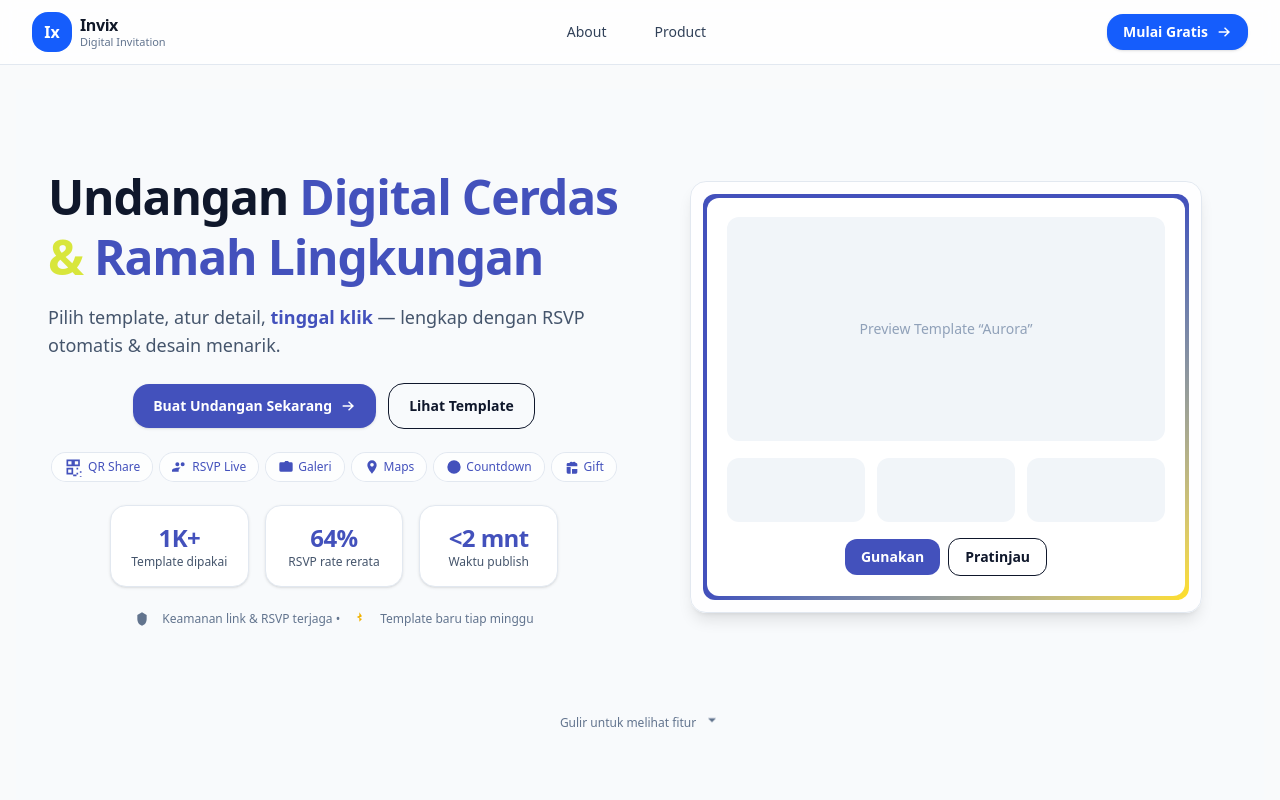
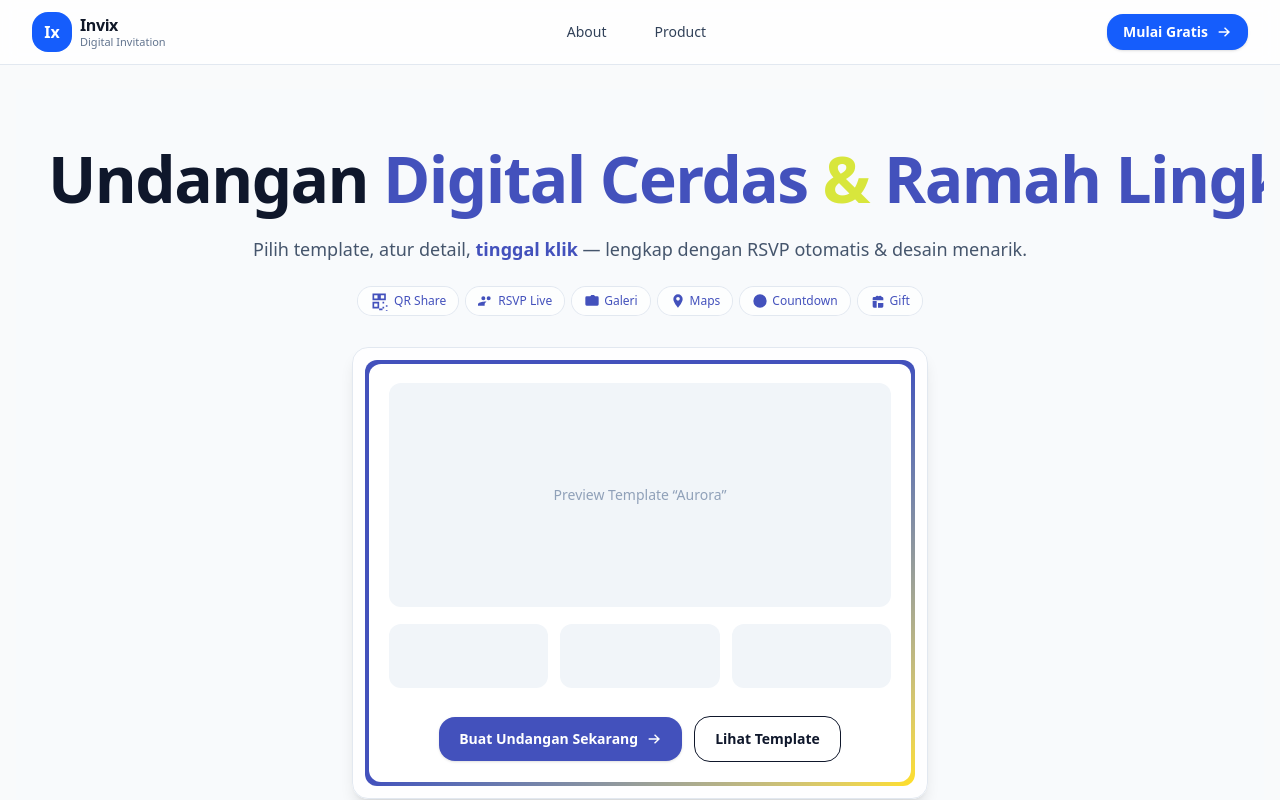
Before and after one commit to Laresae-Invix/invix_frontend, a React (Vite) app in the folder invix-landing-page/: page / in a window 1280 px wide. Shown: the top 800 px of the page. Built offline with nearby package versions, Linux system fonts and the light colour scheme.

Commit message:
Herosection

```diff
--- a/invix-landing-page/src/components/Navbar.tsx
+++ b/invix-landing-page/src/components/Navbar.tsx
@@ -137,7 +137,7 @@ export default function Navbar() {
 							Product
 						</button>
 
-						<div className="pt-2 flex items-center gap-2">
+						<div className="pt-2 flex items-center gap-2 ">
 							<button
 								type="button"
 								onClick={() => {
--- a/invix-landing-page/src/pages/home/index.tsx
+++ b/invix-landing-page/src/pages/home/index.tsx
@@ -45,36 +45,33 @@ export default function LandingPage() {
 		<div className="min-h-screen bg-slate-50 text-slate-900">
 			<section
   className={[
-					"relative min-h-[calc(100svh-64px)] flex items-center overflow-hidden",
+    "relative min-h-[100svh] flex items-center justify-center overflow-hidden",
+    // background gradien lembut
     "bg-[radial-gradient(ellipse_at_top_left,theme(colors.yellow.200)/.35,transparent_55%),radial-gradient(ellipse_at_bottom_right,rgb(67_81_188_/_0.28),transparent_55%)]",
   ].join(" ")}
 >
+  {/* Keyframes */}
   <style>{`
     @keyframes float { 0%{transform:translateY(0)} 50%{transform:translateY(-10px)} 100%{transform:translateY(0)} }
     @keyframes slowSpin { from{transform:rotate(0)} to{transform:rotate(360deg)} }
     @keyframes fadeUp { from{opacity:0; transform:translateY(8px)} to{opacity:1; transform:translateY(0)} }
   `}</style>
+
+  {/* Soft blobs */}
   <div className="pointer-events-none absolute inset-0 -z-10">
-					<div
-						className="absolute -top-24 -left-24 h-72 w-72 rounded-full bg-yellow-300/35 blur-3xl"
-						style={{ animation: "float 8s ease-in-out infinite" }}
-					/>
-					<div
-						className="absolute -bottom-24 -right-24 h-96 w-96 rounded-full bg-[#4351BC]/25 blur-3xl"
-						style={{ animation: "slowSpin 60s linear infinite" }}
-					/>
+    <div className="absolute -top-24 -left-24 h-72 w-72 rounded-full bg-yellow-300/35 blur-3xl" style={{ animation:"float 8s ease-in-out infinite" }}/>
+    <div className="absolute -bottom-24 -right-24 h-96 w-96 rounded-full bg-[#4351BC]/25 blur-3xl" style={{ animation:"slowSpin 60s linear infinite" }}/>
   </div>
 
-				<div className="mx-auto max-w-7xl w-full px-4 sm:px-6 lg:px-8">
-					<div className="grid lg:grid-cols-2 gap-10 place-items-center">
-						<div className="text-left animate-[fadeUp_700ms_ease-out_forwards] opacity-0">
-							<h1 className="text-3xl sm:text-4xl lg:text-5xl font-extrabold tracking-tight leading-tight">
-								Undangan <span className="text-[#4351BC]">Digital Cerdas </span>
+  {/* Konten pusat */}
+  <div className="mx-auto w-full max-w-8xl px-4 sm:px-6 lg:px-8 text-center animate-[fadeUp_700ms_ease-out_forwards] opacity-0">
+    <h1 className="inline-block mx-auto md:whitespace-nowrap text-[clamp(28px,6vw,64px)] font-extrabold tracking-tight leading-tight">
+    Undangan <span className="text-[#4351BC]">Digital Cerdas</span>
     <span className="text-[#D8E63C]"> & </span>
-								<span className="text-[#4351BC]">Ramah Lingkungan </span>
+    <span className="text-[#4351BC]">Ramah Lingkungan</span>
   </h1>
 
-							<p className="mt-4 text-slate-600 text-lg mx-auto max-w-[58ch]">
+   <p className="mt-4 text-slate-600 text-lg mx-auto max-w">
 								Pilih template, atur detail,{" "}
 								<span className="font-semibold text-[#4351BC]">
 									tinggal klik
@@ -82,21 +79,8 @@ export default function LandingPage() {
 								— lengkap dengan RSVP otomatis & desain menarik.
 							</p>
 
-							<div className="mt-6 flex flex-wrap justify-center items-center gap-3">
-								<a
-									href="#cta"
-									className="inline-flex items-center gap-2 rounded-2xl bg-[#4351BC] px-5 py-3 text-sm font-semibold text-white shadow hover:bg-[#4351BC]/90 transition"
-								>
-									Buat Undangan Sekarang <ArrowIcon />
-								</a>
-								<a
-									href="#templates"
-									className="inline-flex items-center gap-2 rounded-2xl border px-5 py-3 text-sm font-semibold hover:bg-slate-50 transition"
-								>
-									Lihat Template
-								</a>
-							</div>
 
+ {/* Chips */}
  <ul className="mt-6 flex flex-wrap justify-center gap-2 text-xs text-[#4351BC]">
 								<li className="inline-flex items-center gap-1 rounded-full bg-white/70 px-3 py-1 ring-1 ring-slate-200">
 									<QrIcon /> QR Share
@@ -118,71 +102,55 @@ export default function LandingPage() {
 								</li>
 							</ul>
 
-							<div className="mt-6 grid grid-cols-3 gap-4 max-w-md mx-auto text-center text-[#4351BC]">
-								<Stat big="1K+" small="Template dipakai" />
-								<Stat big="64%" small="RSVP rate rerata" />
-								<Stat big="<2 mnt" small="Waktu publish" />
+
+    {/* <div className="mt-7 flex flex-wrap items-center justify-center gap-3">
+      <a href="#cta" className="inline-flex items-center gap-2 rounded-2xl bg-[#4351BC] px-5 py-3 text-sm font-semibold text-white shadow hover:bg-[#4351BC]/90 transition">
+        Buat Undangan Sekarang <ArrowIcon />
+      </a>
+      <a href="#templates" className="inline-flex items-center gap-2 rounded-2xl border px-5 py-3 text-sm font-semibold hover:bg-slate-50 transition">
+        Lihat Template
+      </a>
+    </div> */}
+
+    {/* Preview mock (tetap center) */}
+    <div className="mt-8 max-w-xl mx-auto animate-[fadeUp_900ms_ease-out_forwards] opacity-0">
+      <div className="rounded-2xl border border-slate-200 bg-white/80 shadow-lg p-3">
+        <div className="rounded-xl bg-gradient-to-br from-[#4351BC] via-[#4351BC] to-yellow-300 p-1">
+          <div className="rounded-xl bg-white p-5">
+            <div className="h-56 rounded-xl bg-slate-100 flex items-center justify-center" style={{ animation:"float 7s ease-in-out infinite" }}>
+              <span className="text-slate-400 text-sm">Preview Template “Aurora”</span>
+            </div>
+            <div className="mt-4 grid grid-cols-3 gap-3">
+              <div className="h-16 rounded-xl bg-slate-100" />
+              <div className="h-16 rounded-xl bg-slate-100" />
+              <div className="h-16 rounded-xl bg-slate-100" />
+            </div>
+              <div className="mt-7 flex flex-wrap items-center justify-center gap-3">
+      <a href="#cta" className="inline-flex items-center gap-2 rounded-2xl bg-[#4351BC] px-5 py-3 text-sm font-semibold text-white shadow hover:bg-[#4351BC]/90 transition">
+        Buat Undangan Sekarang <ArrowIcon />
+      </a>
+      <a href="#templates" className="inline-flex items-center gap-2 rounded-2xl border px-5 py-3 text-sm font-semibold hover:bg-slate-50 transition">
+        Lihat Template
+      </a>
+    </div>
+
+          </div>
+        </div>
+      </div>
     </div>
 
 	<div className="mt-6 flex items-center justify-center gap-3 text-xs text-slate-500">
 								<ShieldIcon /> Keamanan link & RSVP terjaga • <SparkIcon />{" "}
 								Template baru tiap minggu
 							</div>
-						</div>
 
-						<div className="w-full max-w-lg animate-[fadeUp_900ms_ease-out_forwards] opacity-0">
-							<div className="rounded-2xl border border-slate-200 bg-white/80 shadow-lg p-3 mx-auto">
-								<div className="rounded-xl bg-gradient-to-br from-[#4351BC] via-[#4351BC] to-yellow-300 p-1">
-									<div className="rounded-xl bg-white p-5">
-										<div
-											className="h-56 rounded-xl bg-slate-100 flex items-center justify-center"
-											style={{ animation: "float 7s ease-in-out infinite" }}
-										>
-											<span className="text-slate-400 text-sm">
-												Preview Template “Aurora”
+    {/* Scroll hint */}
+    {/* <a href="#features" className="mt-10 mb-4 block w-fit mx-auto text-xs font-medium text-slate-500 hover:text-slate-700 transition">
+      <span className="inline-flex items-center gap-2">
+        Gulir untuk melihat fitur
+        <svg className="h-4 w-4 animate-bounce" viewBox="0 0 24 24"><path fill="currentColor" d="M12 16l-6-6h12z"/></svg>
       </span>
-										</div>
-										<div className="mt-4 grid grid-cols-3 gap-3">
-											<div className="h-16 rounded-xl bg-slate-100" />
-											<div className="h-16 rounded-xl bg-slate-100" />
-											<div className="h-16 rounded-xl bg-slate-100" />
-										</div>
-										<div className="mt-4 flex items-center justify-center gap-2">
-											<button
-												type="button"
-												className="rounded-xl bg-[#4351BC] px-4 py-2 text-sm font-semibold text-white hover:bg-[#4351BC]/90 transition"
-											>
-												Gunakan
-											</button>
-											<button
-												type="button"
-												className="rounded-xl border px-4 py-2 text-sm font-semibold hover:bg-slate-50 transition"
-											>
-												Pratinjau
-											</button>
-										</div>
-									</div>
-								</div>
-							</div>
-						</div>
-					</div>
-					<a
-						href="#features"
-						className="mt-10 mb-4 block w-fit mx-auto text-xs font-medium text-slate-500 hover:text-slate-700 transition"
-					>
-						<span className="inline-flex items-center gap-2 mt-12">
-							Gulir untuk melihat fitur
-							<svg
-								className="h-4 w-4 animate-bounce"
-								viewBox="0 0 24 24"
-								role="img"
-								aria-label="Gulir ke bawah"
-							>
-								<title>Gulir ke bawah</title>
-								<path fill="currentColor" d="M12 16l-6-6h12z" />
-							</svg>
-						</span>
-					</a>
+    </a> */}
   </div>
 </section>
 
```
Lines whose indentation alone changed are shown as unchanged.
